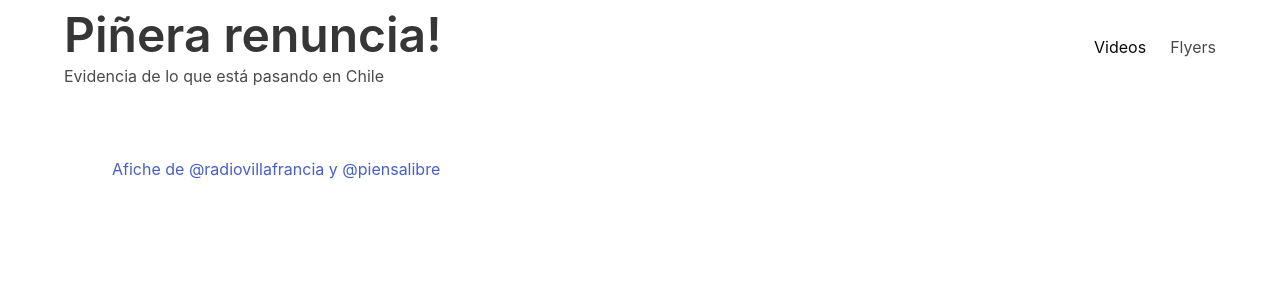
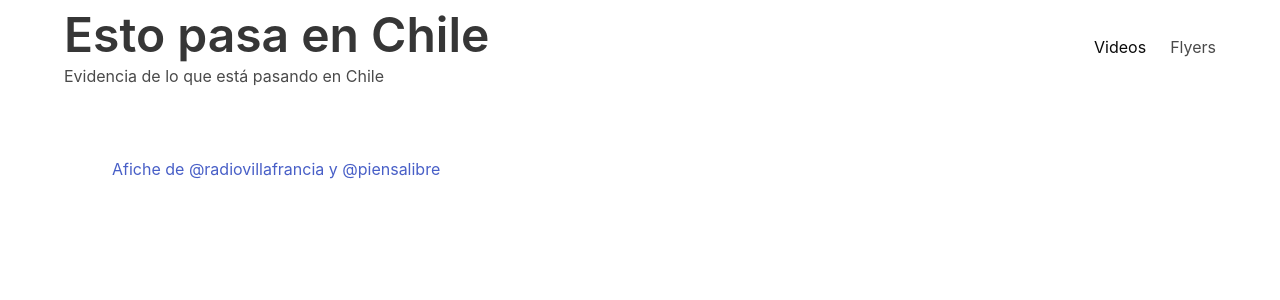
Before and after one commit to pineraren/pinerarenuncia.github.io, a Nuxt app: page /flyers in a window 1280 px wide. Shown: the top 300 px of the page. Built offline with nearby package versions, Linux system fonts and the light colour scheme.

Commit message:
name changed to estopasaenchile

```diff
--- a/layouts/default.vue
+++ b/layouts/default.vue
@@ -6,7 +6,7 @@
           <a class="navbar-item" href="../">
             <div class="columns">
               <div class="column">
-                <p class="title is-1">Pi&ntilde;era renuncia!</p>
+                <p class="title is-1">Esto pasa en Chile</p>
                 <p class="subtitle is-6">Evidencia de lo que est&aacute; pasando en Chile</p>
               </div>
             </div>
@@ -75,7 +75,7 @@
   export default {
     head() {
       return {
-        title: "Piñera renuncia!",
+        title: "Esto pasa en Chile",
         meta: [
           // hid is used as unique identifier. Do not use `vmid` for it as it will not work
           {hid: "charset", charset: "utf-8"},
@@ -85,12 +85,19 @@
             content: "width=device-width, initial-scale=1"
           },
           {
+            hid: "og_title",
+            property: "og:title",
+            content: "Esto pasa en Chile"
+          },
+          {
             hid: "og_description",
-            "og:description": "Evidencia de lo que está pasando en Chile"
+            property: "og:description",
+            content: "Evidencia de lo que está pasando en Chile"
           },
           {
             hid: "og_image",
-            "og:image": require('../assets/images/og_image.png')
+            property: "og:image",
+            content: require('../assets/images/og_image.png')
           }
         ]
       };
--- a/package.json
+++ b/package.json
@@ -1,7 +1,7 @@
 {
-  "name": "pinerarenuncia",
+  "name": "estopasaenchile",
   "version": "1.0.0",
-  "description": "Pruebas para que Pinera renuncie",
+  "description": "Evidencia de lo que esta pasando en Chile",
   "author": "Miguel Alcaino",
   "private": true,
   "scripts": {
```
Also changed, not shown: assets/images/og_image.png.
